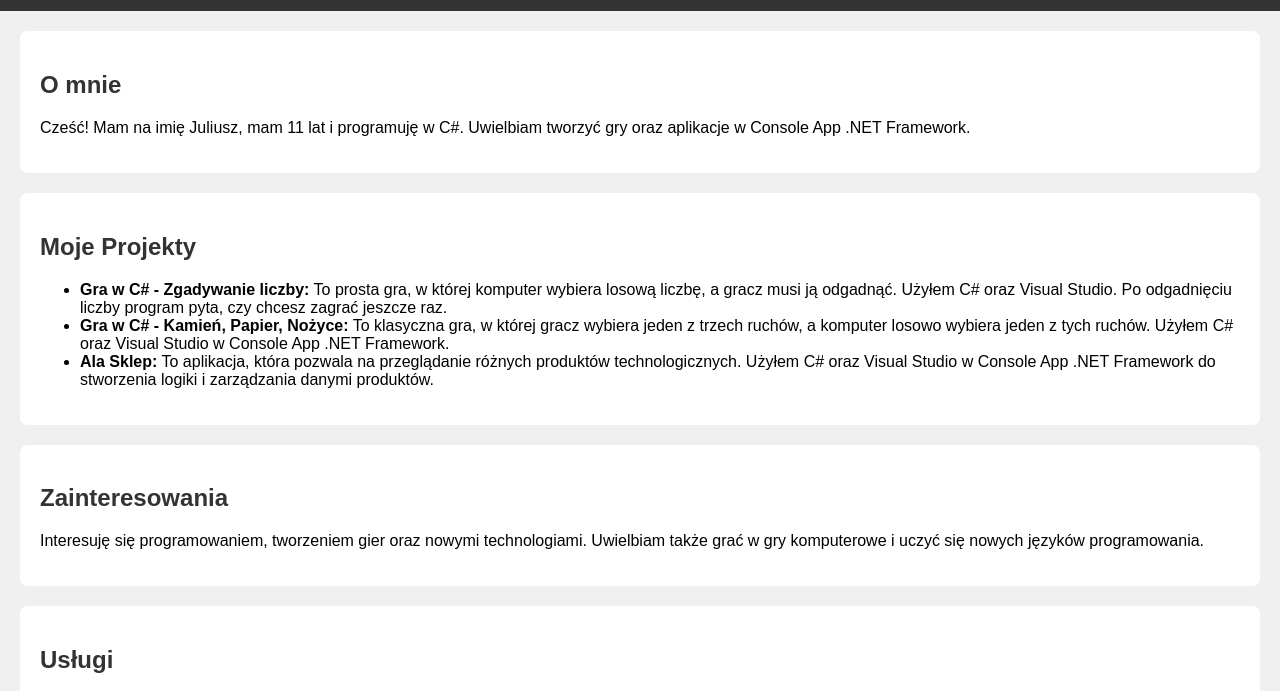
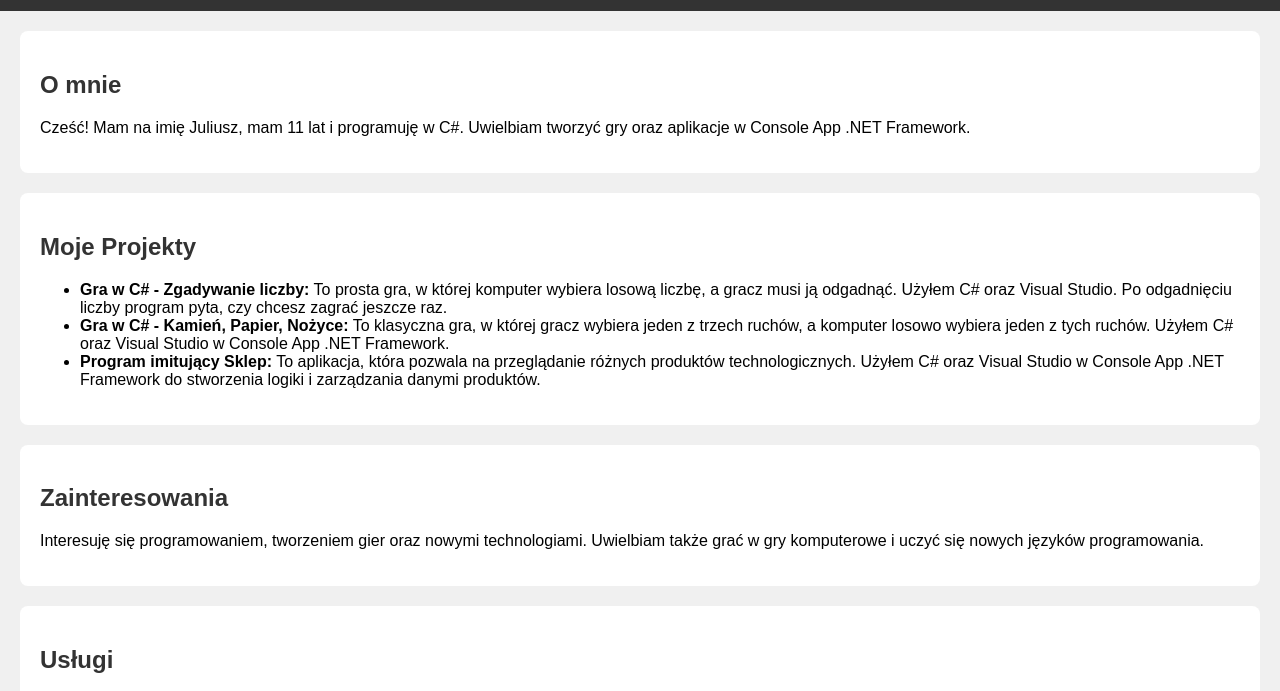
Before and after one commit to Juliusz223/portfolio, a plain HTML site: page index.html in a window 1280 px wide. Shown: the part 89-780 px from the top of the page. Drawn offline with Linux system fonts and the light colour scheme.

Commit message:
Add files via upload

```diff
--- a/index.html
+++ b/index.html
@@ -57,7 +57,7 @@
             To klasyczna gra, w której gracz wybiera jeden z trzech ruchów, a komputer losowo wybiera jeden z tych ruchów. Użyłem C# oraz Visual Studio w Console App .NET Framework.
         </li>
         <li>
-            <strong>Ala Sklep:</strong>
+            <strong>Program imitujący Sklep:</strong>
             To aplikacja, która pozwala na przeglądanie różnych produktów technologicznych. Użyłem C# oraz Visual Studio w Console App .NET Framework do stworzenia logiki i zarządzania danymi produktów.
         </li>
     </ul>
```
